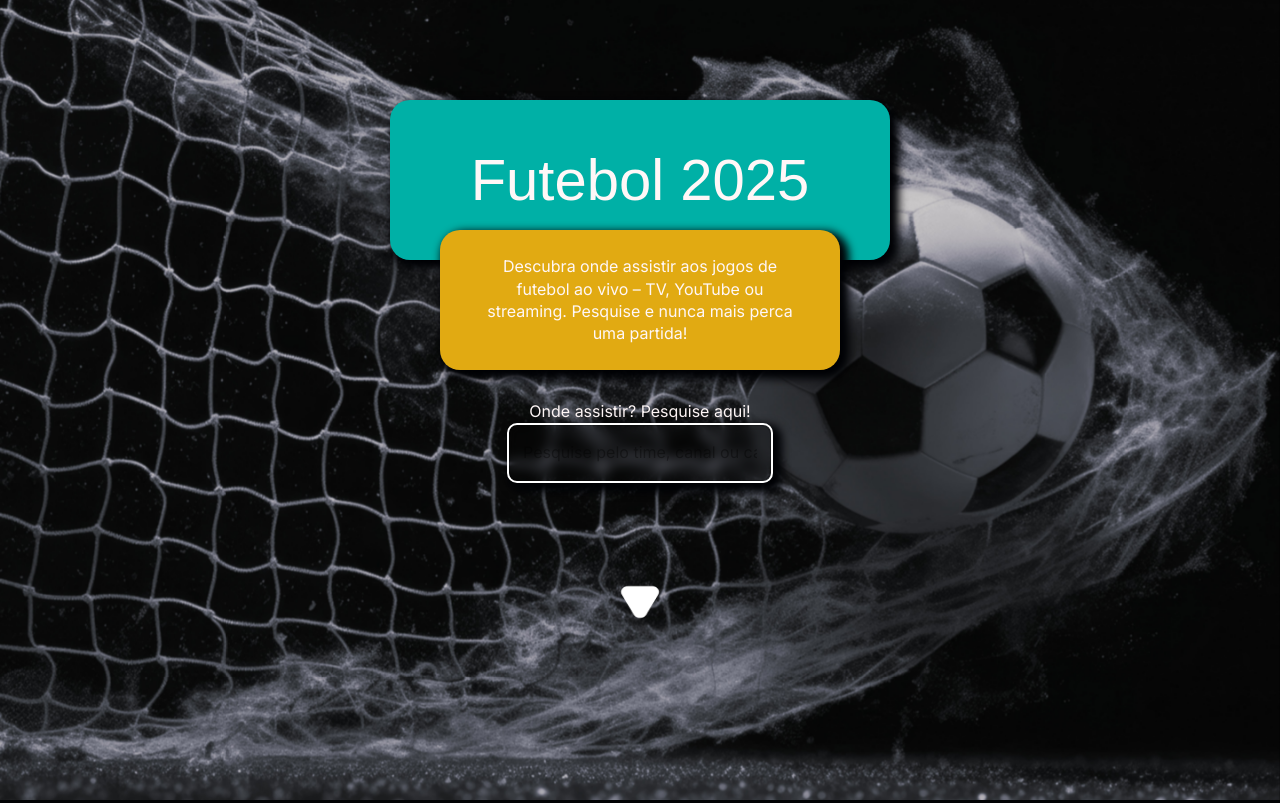
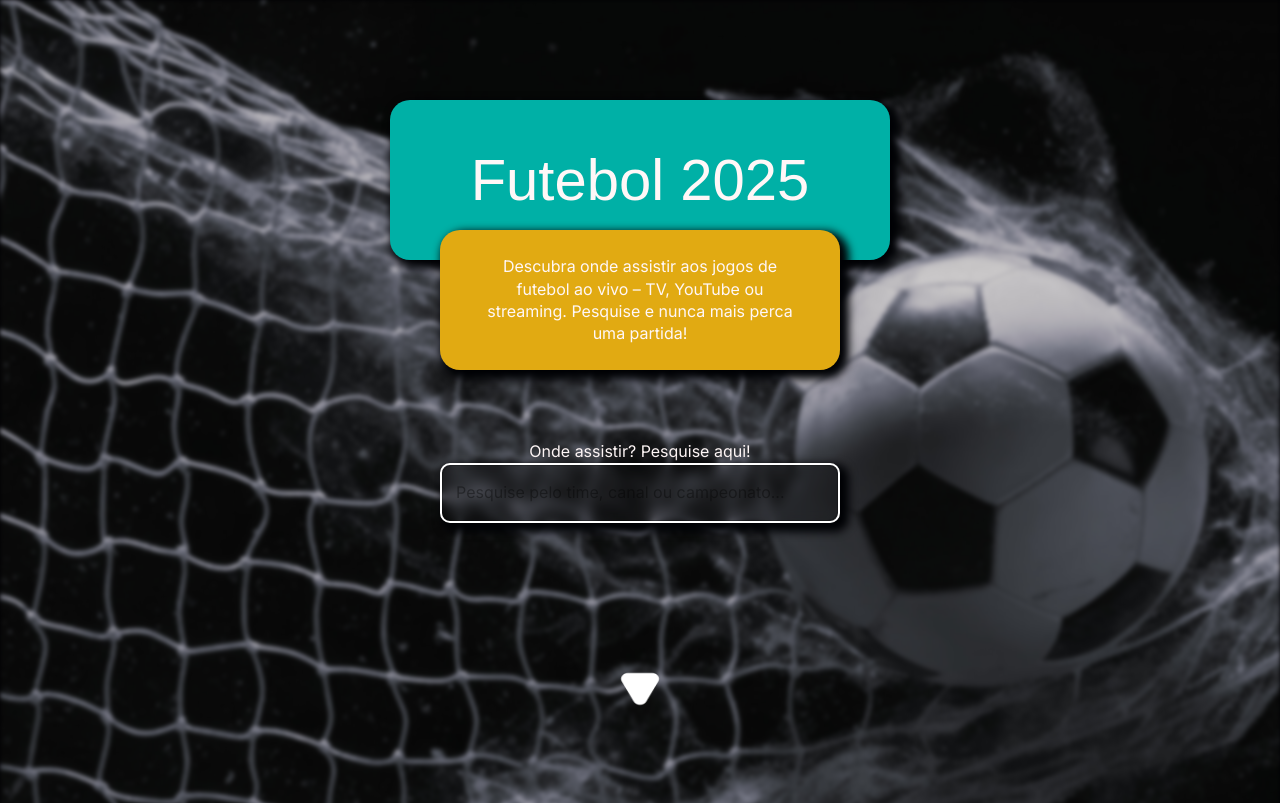
Before and after one commit to ro-pereira/gamewatcher-frontend, a Next.js app: page / in a window 1280 px wide. Shown: the top 803 px of the page. Built offline with nearby package versions, Linux system fonts and the light colour scheme; a web font is replaced by a local one.

Commit message:
feat(home): Add section component, change gsap effects and add arrow component

```diff
--- a/package.json
+++ b/package.json
@@ -22,6 +22,7 @@
     "@types/react": "^19",
     "@types/react-dom": "^19",
     "babel-plugin-react-compiler": "1.0.0",
+    "baseline-browser-mapping": "^2.9.5",
     "eslint": "^9",
     "eslint-config-next": "16.0.3",
     "typescript": "^5"
--- /dev/null
+++ b/src/components/ArrowIconAnimation/ArrowIconAnimation.component.tsx
@@ -0,0 +1,44 @@
+import { useEffect, useRef } from "react";
+import { gsap } from "gsap";
+import { ScrollTrigger } from "gsap/ScrollTrigger";
+import Image from "next/image";
+
+export const ArrowDown = ({
+  heroRef,
+}: {
+  heroRef: React.RefObject<HTMLDivElement | null>;
+}) => {
+  const arrowRef = useRef<HTMLDivElement>(null);
+
+  useEffect(() => {
+    gsap.registerPlugin(ScrollTrigger);
+
+    gsap.to(arrowRef.current, {
+      y: -20,
+      duration: 0.8,
+      yoyo: true,
+      repeat: -1,
+      ease: "power1.inOut",
+    });
+
+    ScrollTrigger.create({
+      trigger: heroRef.current,
+      scroller: "#smooth-wrapper",
+      start: "top top",
+      end: "bottom top",
+      onUpdate: (self) => {
+        if (self.scroll() > 10) {
+           gsap.to(arrowRef.current, { opacity: 0, duration: 0.45 });
+        } else {
+          gsap.to(arrowRef.current, { opacity: 1, duration: 0.45 });
+        }
+      },
+    });
+  }, [heroRef]);
+
+  return (
+    <div ref={arrowRef} style={{ pointerEvents: "none", opacity: 1 }}>
+      <Image src="/arrow-down.png" height={50} width={60} alt="Arrow down" />
+    </div>
+  );
+};
--- /dev/null
+++ b/src/components/ArrowIconAnimation/index.ts
@@ -0,0 +1 @@
+export * from "./ArrowIconAnimation.component"
--- a/src/components/Header/Header.component.tsx
+++ b/src/components/Header/Header.component.tsx
@@ -10,12 +10,8 @@
   position: "fixed",
   top: 0,
   left: 0,
-  zIndex: 0,
-  height: "100vh",
   width: "100vw",
   display: "flex",
-  pointerEvents: "none",
-  // alignItems: "flex-start",
   justifyContent: "center",
 };
 
@@ -36,9 +32,10 @@
 
       gsap.fromTo(
         headerRef.current,
-        { height: "100vh" },
+         { height: "130vh", filter: "blur(2px)" },
         {
-          height: "250px", // altura mínima final
+          height: "30rem",
+          filter: "blur(0px)",
           ease: "none",
           scrollTrigger: {
             trigger: heroTriggerRef.current,
@@ -51,9 +48,9 @@
 
       gsap.fromTo(
         inputBoxRef.current,
-        { yPercent: 50 }, // começa na metade inferior do header
+        { top: "55%" },
         {
-          yPercent: 0, // termina centralizado no header final
+           top: "5%",
           ease: "none",
           scrollTrigger: {
             trigger: heroTriggerRef.current,
@@ -69,13 +66,29 @@
   }, [heroTriggerRef]);
 
   return (
-    <Box ref={headerRef} sx={headerStyle}>
-      <Box ref={inputBoxRef} sx={{ textAlign: "center" }}>
+    <>
+      <Box ref={headerRef} sx={headerStyle} />
+      <Box
+        ref={inputBoxRef}
+        sx={{
+          position: "fixed",
+          top: "55%",
+          pointerEvents: "auto",
+          zIndex: 9999,
+          width: "100vw",
+          display: "flex",
+          flexDirection: "column",
+          alignItems:"center"
+        }}
+      >
         <Typography variant="body2" color="primary.contrastText">
           Onde assistir? Pesquise aqui!
         </Typography>
-        <OutlinedInput placeholder="Pesquise pelo time, canal ou campeonato..." />
+        <OutlinedInput
+          sx={{ width: "40rem", pointerEvents: "auto" }}
+          placeholder="Pesquise pelo time, canal ou campeonato..."
+        />
       </Box>
-    </Box>
+    </>
   );
 };
--- a/src/components/Hero/Hero.component.tsx
+++ b/src/components/Hero/Hero.component.tsx
@@ -1,15 +1,15 @@
 "use client";
 
 import { Box, Grid, Typography } from "@mui/material";
-import Image from "next/image";
+// import Image from "next/image";
 import { useEffect } from "react";
 import {
-  heroContainerStyle,
   heroHeaderBoxSx,
   searchContainerSx,
   subtitleContainerSx,
   titleContainerSx,
 } from "./hero.style";
+import { ArrowDown } from "../ArrowIconAnimation";
 type HeroProps = {
   heroRef: React.RefObject<HTMLDivElement | null>;
 };
@@ -24,15 +24,16 @@
 
       gsap.fromTo(
         heroRef.current,
-        { height: "100vh" },
+        { y: 0 },
         {
-          // opacity: 0,
-          y: -100,
+          y: -350,
+          ease: "none",
           scrollTrigger: {
             trigger: heroRef.current,
             start: "top top",
-            end: "bottom top",
-            scrub: true,
+            end: "bottom top+=1000",
+            scrub: 3,
+            scroller: "#smooth-content",
           },
         }
       );
@@ -44,24 +45,14 @@
   return (
     <Grid
       ref={heroRef}
-      container
-      flexDirection="column"
-      position="relative"
       sx={{
         minHeight: "80vh",
         paddingTop: "2rem",
-        zIndex: 9999,
-        position: "relative",
         top: 0,
-        pointerEvents: "auto",
+        pointerEvents: "none",
       }}
     >
-      <Grid
-        container
-        flexDirection="column"
-        position="relative"
-        sx={heroContainerStyle}
-      >
+      <Grid container flexDirection="column" position="relative">
         <Box sx={heroHeaderBoxSx}>
           <Box sx={titleContainerSx}>
             <Typography
@@ -86,14 +77,8 @@
         </Box>
 
         <Box sx={searchContainerSx}>
-          <Box sx={{ zIndex: 99 }}>
-            {/* SUMIR AO scrollar OU AO CLICAR PARA DIGITAR */}
-            <Image
-              src="/arrow-down.png"
-              height={50}
-              width={60}
-              alt="Arrow down"
-            />
+          <Box>
+            <ArrowDown heroRef={heroRef} />
           </Box>
         </Box>
       </Grid>
--- a/src/components/Hero/hero.style.ts
+++ b/src/components/Hero/hero.style.ts
@@ -1,30 +1,16 @@
 import {
   flexColumnAlignItemsCenter,
-  flexColumnCenter,
+  // flexColumnCenter,
   flexRowCenter,
 } from "@/src/Theme/util/layout.flex";
 
-export const heroContainerStyle = {
-  // backgroundImage: "url('/the-soccer-ball.jpg')",
-  // backgroundRepeat: "no-repeat",
-  // backgroundSize: "cover",
-  // backgroundPosition: "center",
-    backgrond: "#00ff2a54",
-    // zIndex: 10
-  //  overflow: "visible",
-
-  // "&::after": {
-  //   content: '""',
-  //   position: "absolute",
-  //   bottom: 0,
-  //   left: 0,
-  //   width: "100%",
-  //   height: "15%",
-  //   background: "linear-gradient(rgba(0, 0, 0, 0), rgb(0, 0, 0))",
-  // },
-
-
-};
+// export const heroContainerStyle = {
+//   // backgroundImage: "url('/the-soccer-ball.jpg')",
+//   // backgroundRepeat: "no-repeat",
+//   // backgroundSize: "cover",
+//   // backgroundPosition: "center",
+//     backgrond: "#00ff2a54",
+// };
 
 export const heroHeaderBoxSx = {
   width: "80%",
@@ -32,7 +18,9 @@
   justifyContent: { xs: "center", sm: "end" },
   paddingTop: "calc(1rem + 1.4rem)",
   paddingBottom: "1rem",
+  // zIndez: 999,
   ...flexColumnAlignItemsCenter,
+
 };
 
 export const titleContainerSx = {
@@ -75,11 +63,9 @@
 };
 
 export const searchContainerSx = {
-  width: "80%",
-  minHeight: "50%",
-  padding: 5,
   position: "relative",
-  ...flexColumnCenter,
+  top: "35%",
+  // bgcolor: "red"
 };
 
 export const searchInputSx = {
--- a/src/components/Section/Section.tsx
+++ b/src/components/Section/Section.tsx
@@ -3,11 +3,12 @@
 
 const sectionStyle = {
   padding: "20rem",
+
 };
 
 export const Section = () => {
   return (
-    <Grid sx={sectionStyle}>
+    <Grid sx={sectionStyle} zIndex={10}>
       <ChampionshipsTable />
     </Grid>
   );
```
Also changed, not shown: 1 other file (tests, documents, lock files or other folders).
